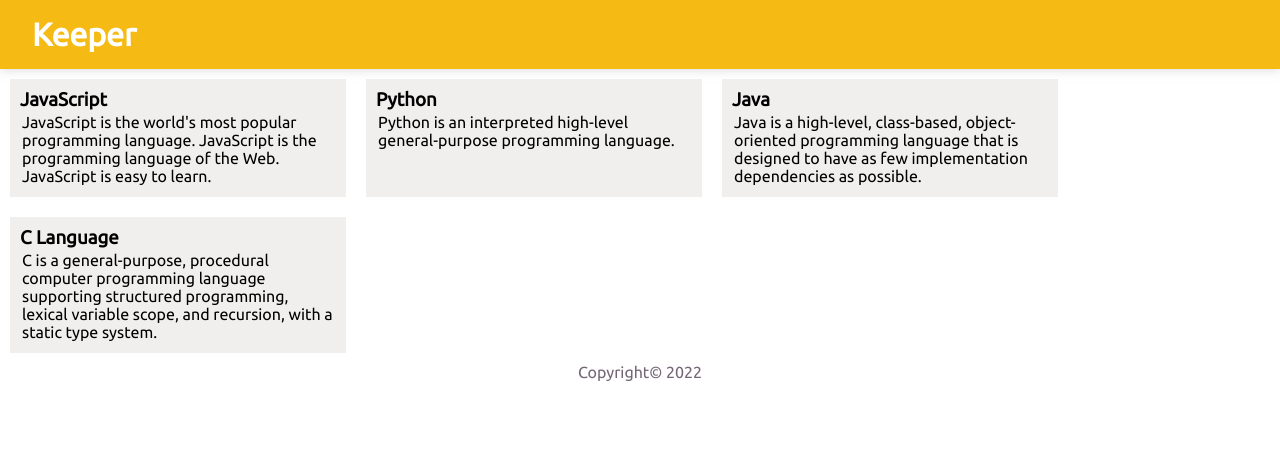
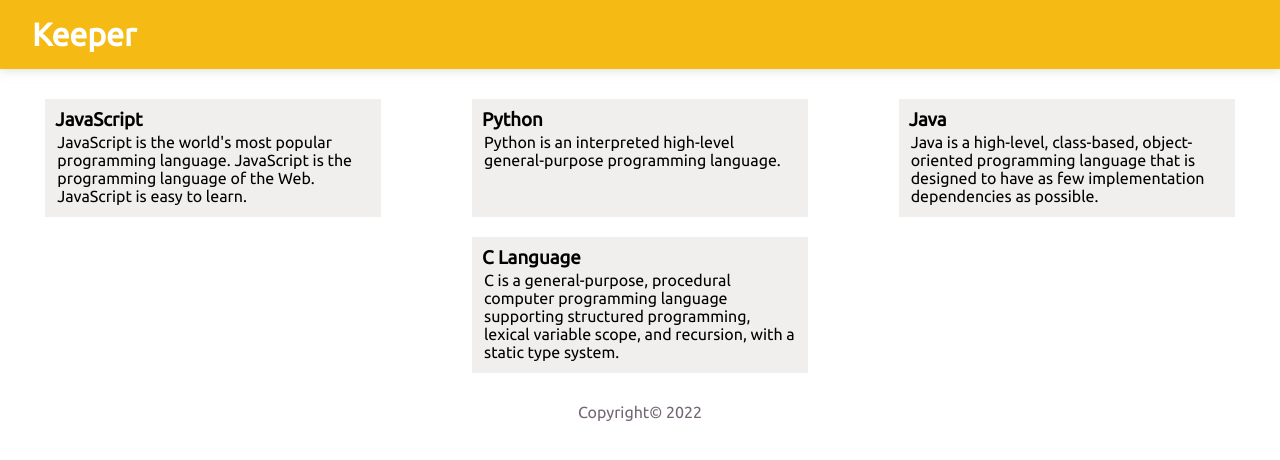
Before and after one commit to AbhishekKumar2233/Keeper-App, a React (Create React App) app: page / in a window 1280 px wide. Shown: the top 460 px of the page. Built offline with nearby package versions, Linux system fonts and the light colour scheme.

Commit message:
css changes

```diff
--- a/src/components/styles.css
+++ b/src/components/styles.css
@@ -20,11 +20,13 @@ header h1 {
 .container {
   display: flex;
   flex-wrap: wrap;
+  margin: 20px auto;
 }
 .Note {
   width: 21em;
   margin: 10px;
   padding: 5px;
+  margin: 10px auto;
   background: center;
   padding: 10px;
   background-color: rgb(241, 238, 238);
```
